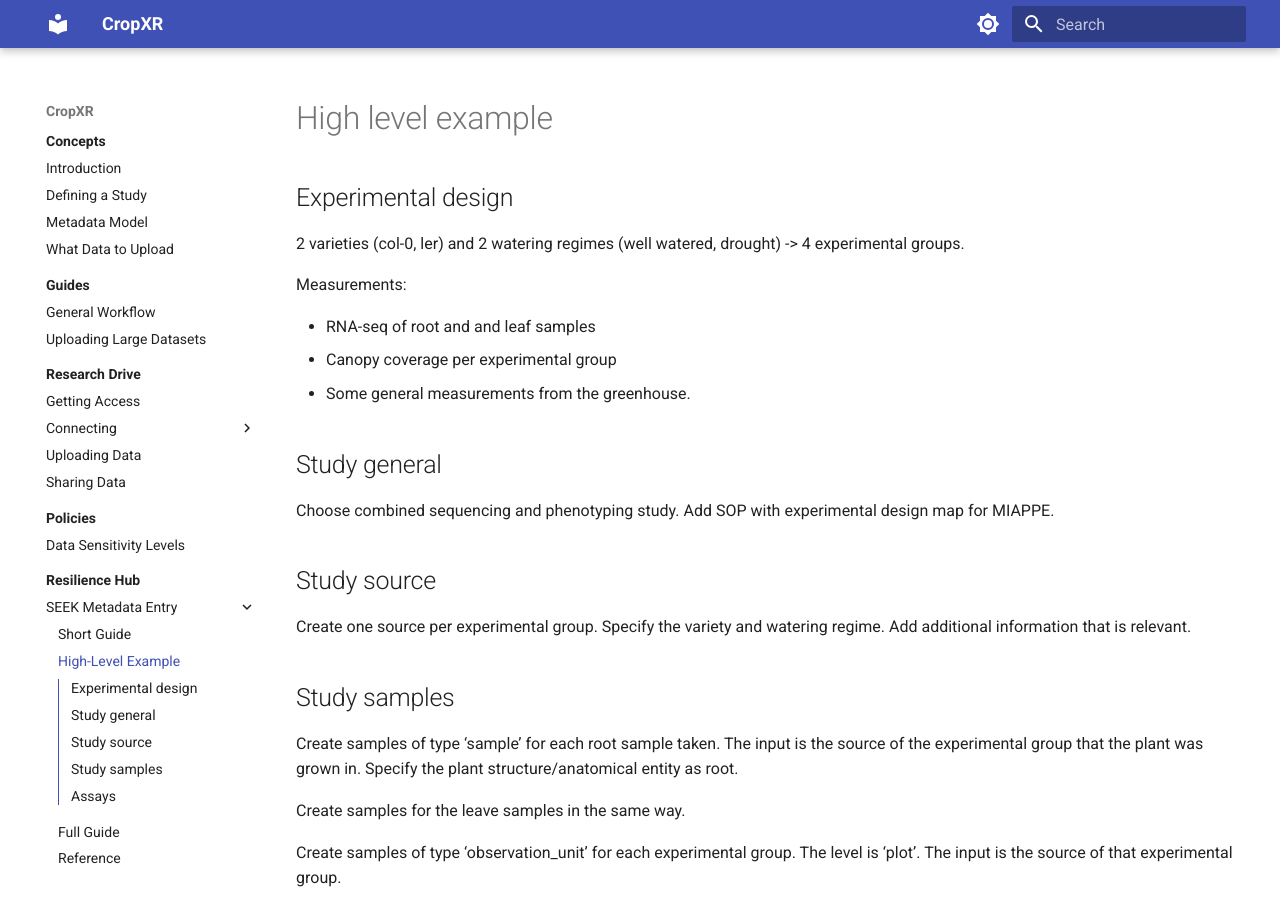
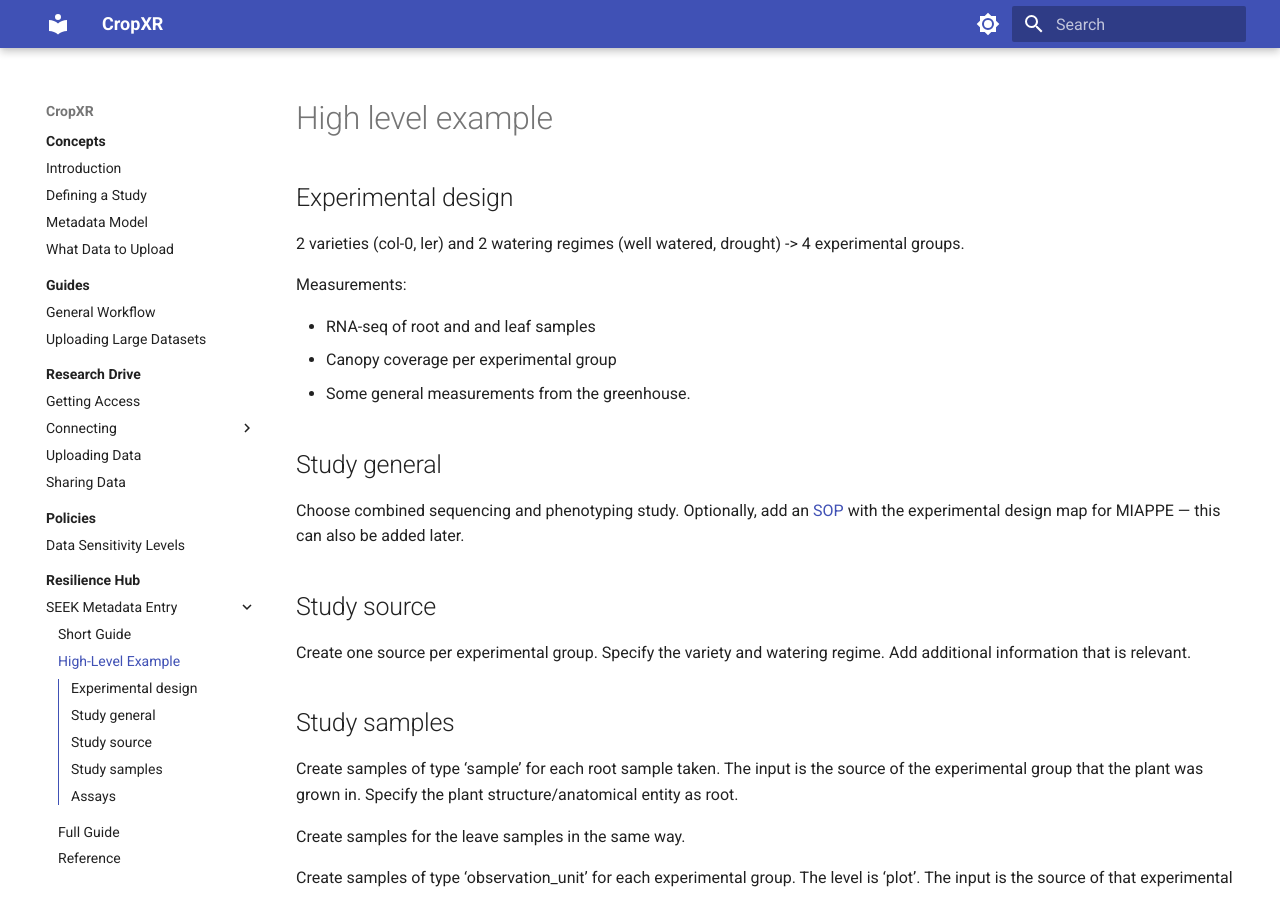
Before and after one commit to CropXR/documentation, an MkDocs documentation site: the page built from docs/resilience-hub/seek/high-level-example.md, in a window 1280 px wide and 900 px high. Built offline with MkDocs 1.6.1 and Material for MkDocs 9.7.7, drawn with Linux system fonts in a browser that asks for light colours.

Commit message:
clarify SOP step is optional with link, and fix combined-study diagram path

```diff
--- a/docs/resilience-hub/seek/high-level-example.md
+++ b/docs/resilience-hub/seek/high-level-example.md
@@ -13,7 +13,7 @@ Measurements:
 
 ## Study general
 
-Choose combined sequencing and phenotyping study. Add SOP with experimental design map for MIAPPE.
+Choose combined sequencing and phenotyping study. Optionally, add an [SOP](../../getting-started/glossary.md) with the experimental design map for MIAPPE — this can also be added later.
 
 ## Study source
 
@@ -38,4 +38,4 @@ Create one sequencing assay stream. Describe the library construction and sequen
 
 Create one phenotyping assay stream for the greenhouse sensors. Create an assay for the measurements of the output material with the template observation. Define one row per environment variable measured by the greenhouse sensors, describing the variable, the sensor and the scale. This can be one row for temperature and one for humidity. The input is the study observation unit greenhouse. Create a next assay in the stream for the data files, one row for each file, with as input the assay row defined in the previous assay. Describe the and link to the data.
 
- ![](../../docs/img/SEEKSchematicCombinedStudy.png)
+ ![](../../img/SEEKSchematicCombinedStudy.png)
```
